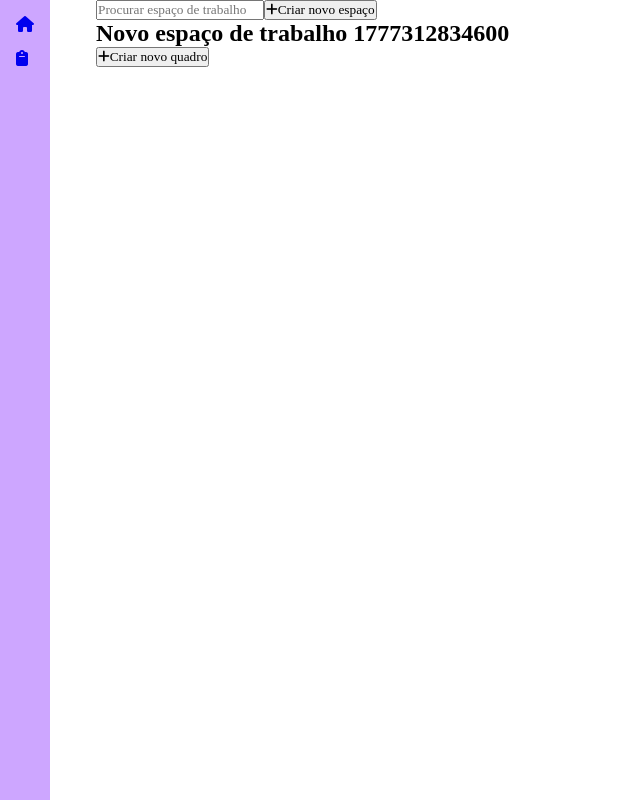
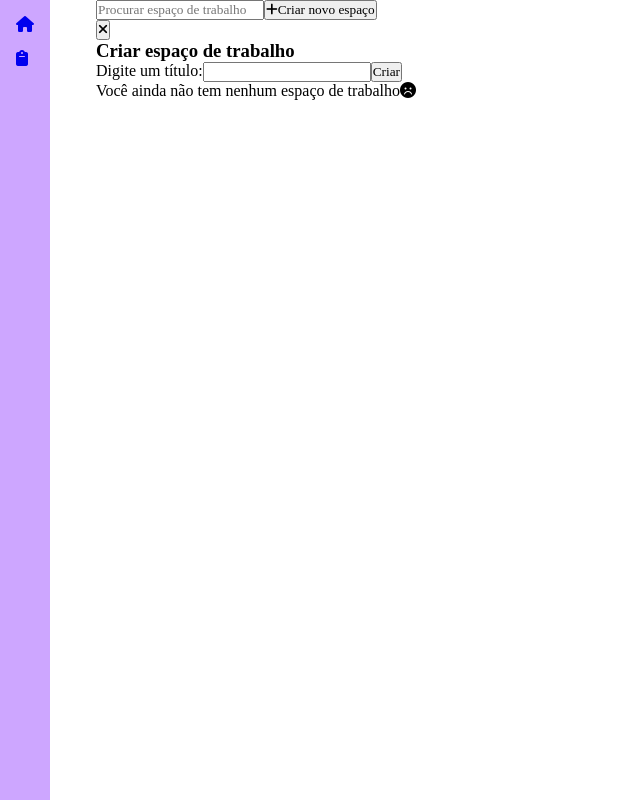
Before and after one commit to rodrigodesouzasantos97/TaskManager, a React (Vite) app in the folder frontend/: page / in a window 1280 px wide. Both pictures are taken after a click on the button "Criar novo espaço". Shown: the whole page, without its empty margins (0-640 px from the left). Built offline with nearby package versions, Linux system fonts and the light colour scheme; a web font is replaced by a local one.

Commit message:
refactor: create a screen for create new Workspace

```diff
--- a/frontend/src/routes/Home.jsx
+++ b/frontend/src/routes/Home.jsx
@@ -2,35 +2,51 @@ import { useState } from "react";
 
 import "./Home.css";
 
-import Workpace from "../components/Workpace";
+import Workspace from "../components/Workspace";
+import { useActionData } from "react-router-dom";
 
 const Home = () => {
-  const [workpaces, setWorkpaces] = useState([]);
-  const [filteredWorkpaces, setFilteredWorkpaces] = useState([]);
+  const [newWorkspaceTitle, setNewWorkspaceTitle] = useState("");
+  const [workspaces, setWorkspaces] = useState([]);
+  const [filteredWorkspaces, setFilteredWorkspaces] = useState([]);
 
-  const createWorkpace = () => {
-    const newWorkpace = {
+  const [workspaceConfigScreenIsOpen, setWorkspaceConfigScreenIsOpen] =
+    useState(false);
+
+  const createWorkspace = (e) => {
+    e.preventDefault();
+
+    if(!newWorkspaceTitle) return;
+
+    const newWorkspace = {
       id: Date.now(),
-      title: `Novo espaço de trabalho ${Date.now()}`,
+      title: newWorkspaceTitle,
     };
 
-    const updated = [...workpaces, newWorkpace];
+    const updated = [...workspaces, newWorkspace];
 
-    setWorkpaces(updated);
-    setFilteredWorkpaces(updated);
+    setWorkspaces(updated);
+    setFilteredWorkspaces(updated);
+
+    setNewWorkspaceTitle("");
+    toggleWorkspaceConfigScreen();
   };
 
-  const searchWorkpaces = (value) => {
+  const searchWorkspaces = (value) => {
     if (!value) {
-      setFilteredWorkpaces(workpaces);
+      setFilteredWorkspaces(workspaces);
       return;
     }
 
-    const filtered = workpaces.filter((workpace) =>
-      workpace.title.includes(value),
+    const filtered = workspaces.filter((workspace) =>
+      workspace.title.includes(value),
     );
 
-    setFilteredWorkpaces(filtered);
+    setFilteredWorkspaces(filtered);
+  };
+
+  const toggleWorkspaceConfigScreen = () => {
+    setWorkspaceConfigScreenIsOpen(!workspaceConfigScreenIsOpen);
   };
 
   return (
@@ -40,21 +56,40 @@ const Home = () => {
           type="text"
           name="search"
           placeholder="Procurar espaço de trabalho"
-          onChange={(e) => searchWorkpaces(e.target.value)}
+          onChange={(e) => searchWorkspaces(e.target.value)}
         />
-        <button onClick={createWorkpace}>
+        <button onClick={toggleWorkspaceConfigScreen}>
           <i className="fa-solid fa-plus"></i>Criar novo espaço
         </button>
+        {workspaceConfigScreenIsOpen ? (
+          <form onSubmit={createWorkspace} className="workpaceConfigScreen">
+            <button type="button" onClick={toggleWorkspaceConfigScreen}>
+              <i className="fa-solid fa-xmark"></i>
+            </button>
+            <h3>Criar espaço de trabalho</h3>
+            <label>
+              <span>Digite um título:</span>
+              <input
+                type="text"
+                name="title"
+                onChange={(e) => setNewWorkspaceTitle(e.target.value)}
+              />
+            </label>
+            <input type="submit" value="Criar" />
+          </form>
+        ) : (
+          ""
+        )}
       </div>
-      <div className="Workpaces">
-        {filteredWorkpaces.length === 0 && (
+      <div className="Workspaces">
+        {filteredWorkspaces.length === 0 && (
           <p>
             Você ainda não tem nenhum espaço de trabalho
             <i className="fa-solid fa-face-frown"></i>
           </p>
         )}
-        {filteredWorkpaces.map((workpace) => (
-          <Workpace key={workpace.id} title={workpace.title} />
+        {filteredWorkspaces.map((workspace) => (
+          <Workspace key={workspace.id} title={workspace.title} />
         ))}
       </div>
     </div>
```
